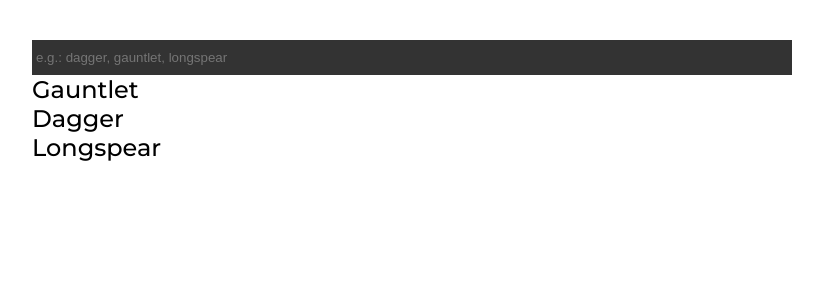
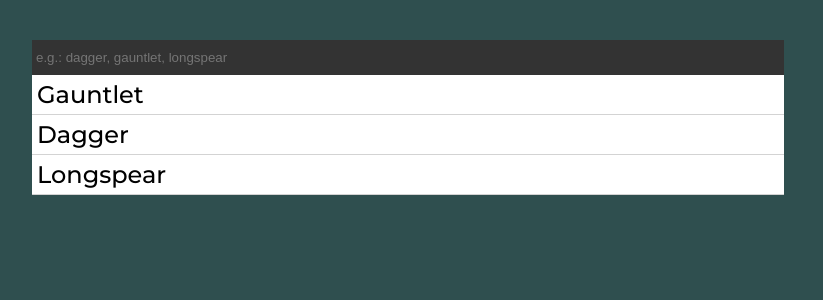
Before and after one commit to zbendas/PF-Equipment, a Vue app: page / in a window 1280 px wide. Shown: the top 300 px of the page, without its empty margins (232-1055 px from the left). Built offline with nearby package versions, Linux system fonts and the light colour scheme.

Commit message:
Committing changes to work on at home

```diff
--- a/src/App.vue
+++ b/src/App.vue
@@ -64,16 +64,19 @@
 
 <style lang="sass">
     @import url('https://fonts.googleapis.com/css?family=Montserrat:500')
+    \:root
+        background-color: darkslategray
+
     #app
-        background-color: white
         width: 100vw
         height: 100vw
 
     .app-body
+        background-color: white
         margin: 5vh 20vw
 
     .search-box
-        width: 100%
+        width: calc(100% - 8px)
         height: 2em
         background: #333333
         border: none
--- a/src/components/EquipmentResult.vue
+++ b/src/components/EquipmentResult.vue
@@ -11,13 +11,25 @@
                 Type: {{ item.item_type }}
                 Cost: {{ item.cost ? item.cost : "—" }}
             </div>
-            Damage (S)/(M): {{ item.damage_small ? item.damage_small : "—" }} / {{ item.damage_medium ?
-            item.damage_medium : "—" }}
-            Critical: {{ item.critical_range ? item.critical_range + "/" : "" }}{{ "×" + item.critical_multiplier }}
-            Range: {{ item.range ? item.range : "—" }}
-            Weight: {{ item.weight ? item.weight : "—" }}
-            Damage Type: {{ item.damage_type }}
-            Special: {{ item.special ? item.special : "—" }}
+            <div>
+                Damage (S/M): {{ item.damage_small ? item.damage_small : "—" }} / {{ item.damage_medium ?
+                item.damage_medium : "—" }}
+            </div>
+            <div>
+                Critical: {{ item.critical_range ? item.critical_range + "/" : "" }}{{ "×" + item.critical_multiplier }}
+            </div>
+            <div>
+                Range: {{ item.range ? item.range : "—" }}
+            </div>
+            <div>
+                Weight: {{ item.weight ? item.weight : "—" }}
+            </div>
+            <div>
+                Damage Type: {{ item.damage_type.join(', ') }}
+            </div>
+            <div>
+                Special: {{ item.special ? item.special.join(', ') : "—" }}
+            </div>
         </div>
     </div>
 </template>
@@ -51,6 +63,8 @@
         font-family: Montserrat, sans-serif
         font-weight: 500
         font-size: 1.5em
+        padding: 5px
+        border-bottom: solid 1px lightgray
         .equipment_info
             font-family: sans-serif
             font-weight: normal
```
